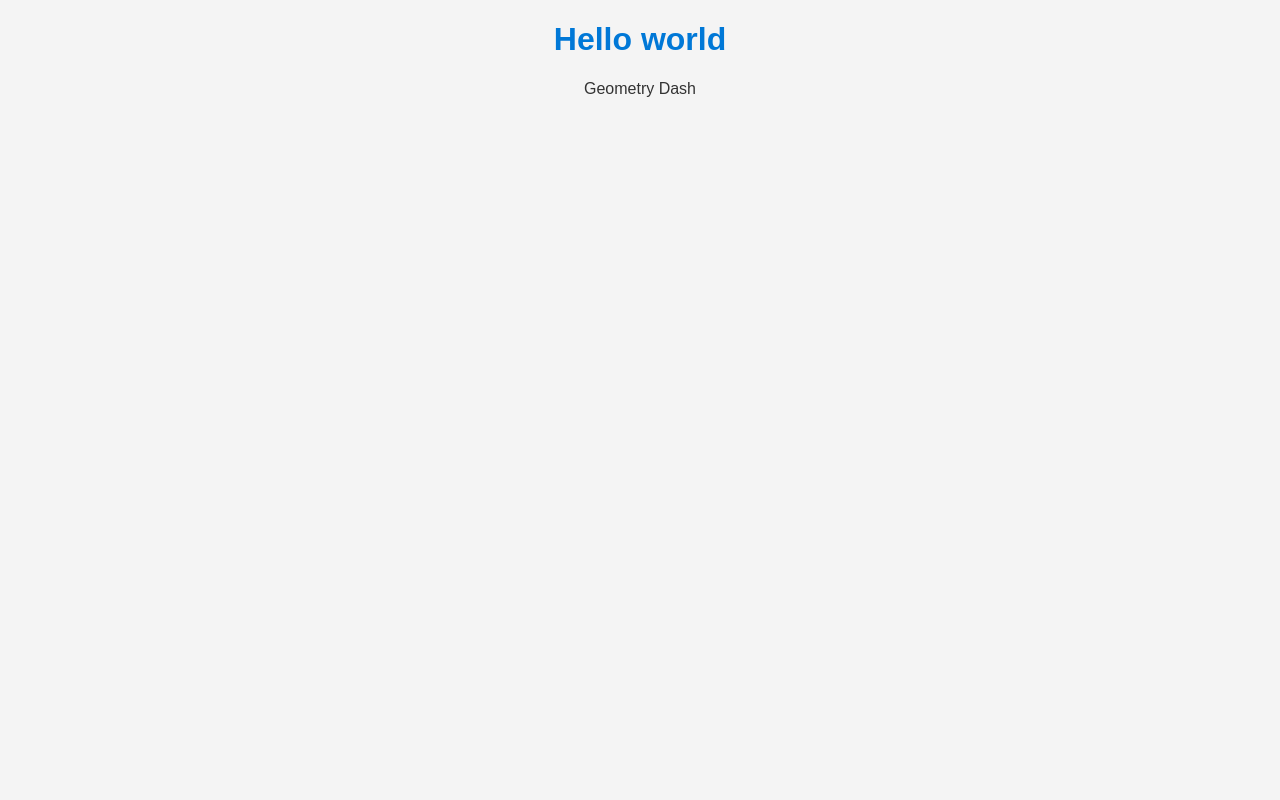
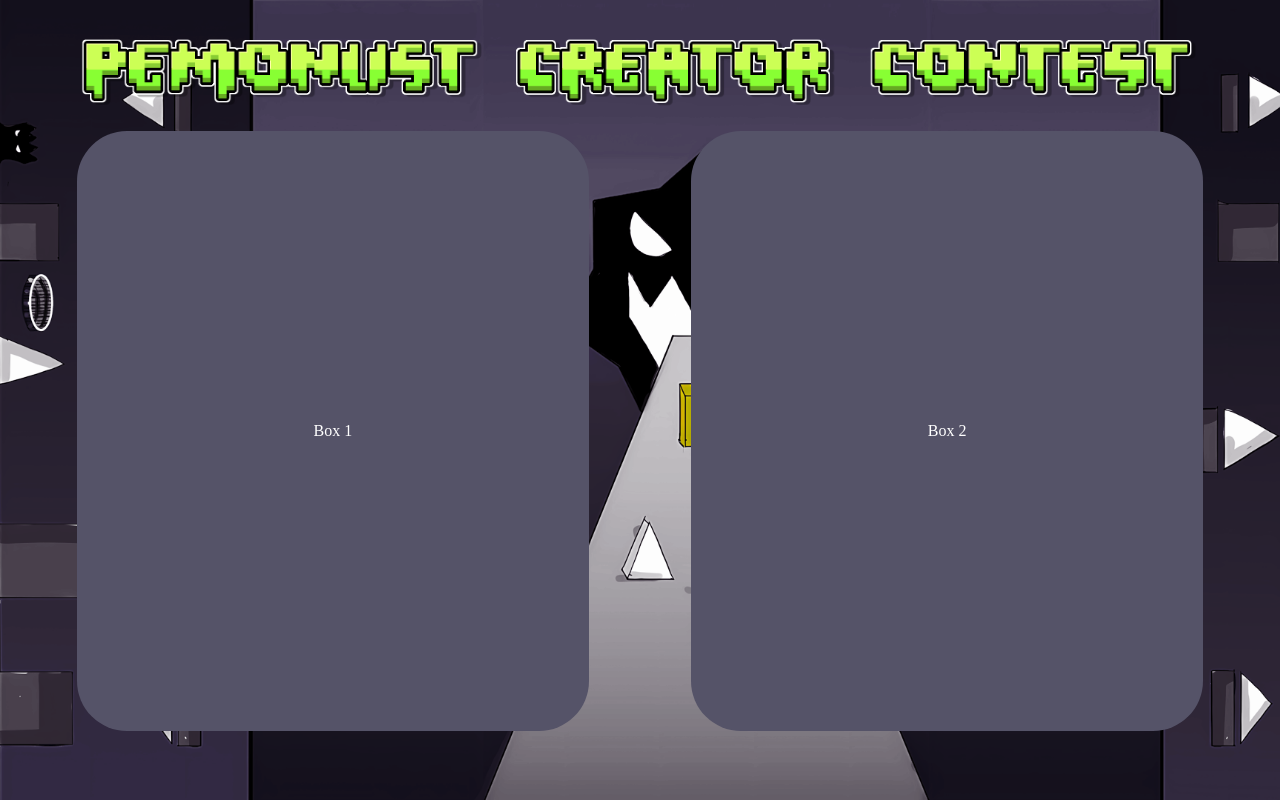
Before and after one commit to TheGElCOgecko/pemonlist-creator-event-1, a plain HTML site: page index.html in a window 1280 px wide. Drawn offline with Linux system fonts and the light colour scheme.

Commit message:
Made layout and added images

```diff
--- a/index.html
+++ b/index.html
@@ -3,12 +3,21 @@
 <head>
     <meta charset="UTF-8">
     <meta name="viewport" content="width=device-width, initial-scale=1.0">
-    <title>My Website</title>
+    <title>Pemonlist Creator Event - Natural Disasters</title>
     <link rel="stylesheet" href="styles.css">
 </head>
 <body>
-    <h1>Hello world</h1>
-    <p>Geometry Dash</p>
+    <header>
+        <img src="Title.png" alt="Pemonlist Creator Event" class="title">
+    </header>
+    <div class="container">
+        <div class="box">
+            Box 1
+        </div>
+        <div class="box">
+            Box 2
+        </div>
+    </div>
     <script src="script.js"></script>
 </body>
 </html>
--- a/styles.css
+++ b/styles.css
@@ -1,10 +1,30 @@
 body {
-    font-family: Arial, sans-serif;
-    background-color: #f4f4f4;
-    color: #333;
-    text-align: center;
+    background-image: url('background.png');
+    background-size: cover;
+    background-repeat: no-repeat;
+    background-attachment: fixed;
 }
 
-h1 {
-    color: #0078d7;
+.title {
+    display: block;
+    margin: 30px auto 0px auto;
+    max-width: 90%;
 }
+
+.container {
+    display: flex;
+    justify-content: center;
+    gap: 8vw;
+    margin: 20px;
+}
+
+.box {
+    display: flex;
+    width: 40vw;
+    height: 75vh;
+    background-color: #555368;
+    color: white;
+    justify-content: center;
+    align-items: center;
+    border-radius: 50px;
+}
```
